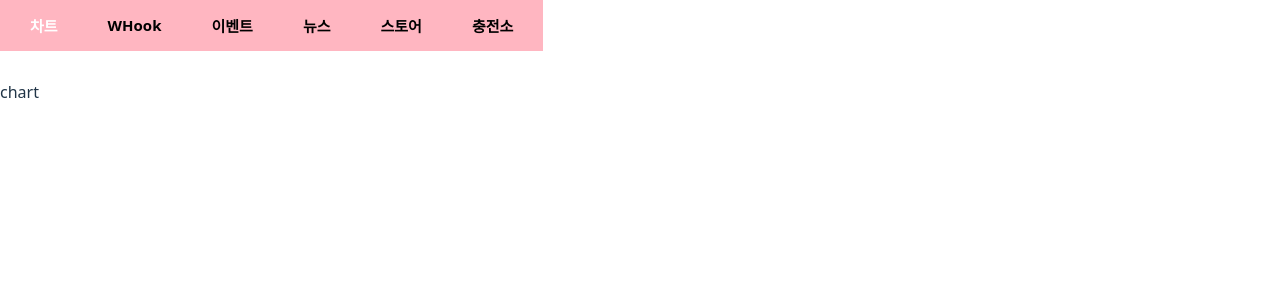
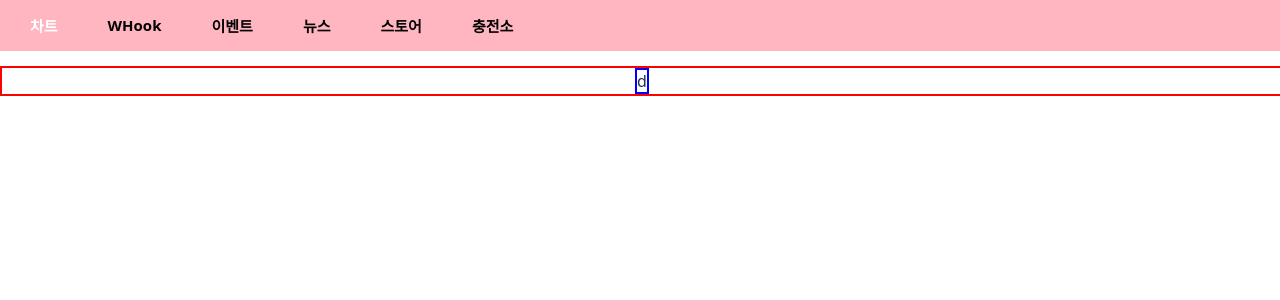
Before and after one commit to daeseopk/hanteo_test, a React (Vite) app: page /chart in a window 1280 px wide. Shown: the top 300 px of the page. Built offline with nearby package versions, Linux system fonts and the light colour scheme.

Commit message:
feat : add Carousel on ChartPage

```diff
--- a/src/components/composite/Carousel/Carousel.tsx
+++ b/src/components/composite/Carousel/Carousel.tsx
@@ -1,4 +1,5 @@
-import { ReactNode } from "react";
+import { ReactNode, useEffect, useMemo, useRef, useState } from "react";
+import "./style.scss";
 
 interface DotsStyle {
   gap?: number;
@@ -31,9 +32,30 @@ export default function Carousel<T>(props: Props<T>) {
     autoScroll = true,
     autoScrollInterval = 3000,
     dotsStyle = DEFAULT_DOTS_STYLE,
-    gap = 50,
+    gap = 30,
     onSwipe,
     showDots = true,
     swipeable = true,
   } = props;
+  const [currentIndex, setCurrentIndex] = useState(0);
+
+  // 가상의 앞뒤 아이템을 포함한 배열
+  const displayItems = useMemo(
+    () => [items[items.length - 1], ...items, items[0]],
+    [items]
+  );
+
+  return (
+    <div className="carousel-container">
+      <div style={{ gap }} className="carousel-wrapper">
+        {displayItems.map((item, ix) => (
+          <div key={ix} className="carousel-item">
+            <div style={{}} className="carousel-item__wrapper">
+              {renderItem(item)}
+            </div>
+          </div>
+        ))}
+      </div>
+    </div>
+  );
 }
--- /dev/null
+++ b/src/components/composite/Carousel/style.scss
@@ -0,0 +1,21 @@
+.carousel-container {
+  display: flex;
+  flex-direction: column;
+  overflow: hidden;
+  width: 100%;
+}
+.carousel-wrapper {
+  display: flex;
+  flex-direction: row;
+  overflow: hidden;
+}
+.carousel-item {
+  display: flex;
+  justify-content: center;
+  width: 100%;
+  flex-shrink: 0;
+
+  &__wrapper {
+    border: 2px solid blue;
+  }
+}
--- a/src/dummy/dummy.ts
+++ b/src/dummy/dummy.ts
@@ -1,4 +1,5 @@
 import { RouteInfo } from "../components/composite/Header/Header";
+import { BannerItem } from "../types/banner";
 
 export const TABS: Array<RouteInfo> = [
   { label: "차트", path: "/chart" },
@@ -8,3 +9,41 @@ export const TABS: Array<RouteInfo> = [
   { label: "스토어", path: "/store" },
   { label: "충전소", path: "/top-up-center" },
 ];
+
+export const BANNERS: Array<BannerItem> = [
+  {
+    imgUrl: "https://picsum.photos/200/300?random=1",
+    isActive: true,
+    title: "[M COUNTDOWN] 10월 2주차 사전투표",
+    startDate: new Date("2020-02-08 10:00:00"),
+    endDate: new Date("2020-04-08 10:00:00"),
+  },
+  {
+    imgUrl: "https://picsum.photos/200/300?random=1",
+    isActive: true,
+    title: "[M COUNTDOWN] 10월 2주차 사전투표",
+    startDate: new Date("2020-02-08 10:00:00"),
+    endDate: new Date("2020-04-08 10:00:00"),
+  },
+  {
+    imgUrl: "https://picsum.photos/200/300?random=1",
+    isActive: false,
+    title: "[M COUNTDOWN] 10월 2주차 사전투표",
+    startDate: new Date("2020-02-08 10:00:00"),
+    endDate: new Date("2020-04-08 10:00:00"),
+  },
+  {
+    imgUrl: "https://picsum.photos/200/300?random=1",
+    isActive: true,
+    title: "[M COUNTDOWN] 10월 2주차 사전투표",
+    startDate: new Date("2020-02-08 10:00:00"),
+    endDate: new Date("2020-04-08 10:00:00"),
+  },
+  {
+    imgUrl: "https://picsum.photos/200/300?random=1",
+    isActive: false,
+    title: "[M COUNTDOWN] 10월 2주차 사전투표",
+    startDate: new Date("2020-02-08 10:00:00"),
+    endDate: new Date("2020-04-08 10:00:00"),
+  },
+];
--- a/src/pages/Chart/Chart.tsx
+++ b/src/pages/Chart/Chart.tsx
@@ -1,3 +1,15 @@
+import Carousel from "../../components/composite/Carousel/Carousel";
+import { BANNERS } from "../../dummy/dummy";
+import { BannerItem } from "../../types/banner";
+import "./style.scss";
+
 export default function Chart() {
-  return <div>chart</div>;
+  return (
+    <div className="chart-container">
+      <Carousel<BannerItem>
+        items={BANNERS}
+        renderItem={(item) => <div>d</div>}
+      />
+    </div>
+  );
 }
--- /dev/null
+++ b/src/pages/Chart/style.scss
@@ -0,0 +1,7 @@
+.chart-container {
+  display: flex;
+  flex-direction: column;
+  background-color: rgba(255, 255, 255, 1);
+  width: 100vw;
+  border: 2px solid red;
+}
--- a/src/pages/Home/style.scss
+++ b/src/pages/Home/style.scss
@@ -1,6 +1,7 @@
 .home-container {
   display: flex;
   flex-direction: column;
-  gap: 30px;
-  width: 100%;
+  gap: 15px;
+  width: 100vw;
+  overflow: hidden;
 }
--- /dev/null
+++ b/src/types/banner.ts
@@ -0,0 +1,7 @@
+export interface BannerItem {
+  imgUrl: string;
+  title: string;
+  startDate: Date;
+  endDate: Date;
+  isActive: boolean;
+}
```
